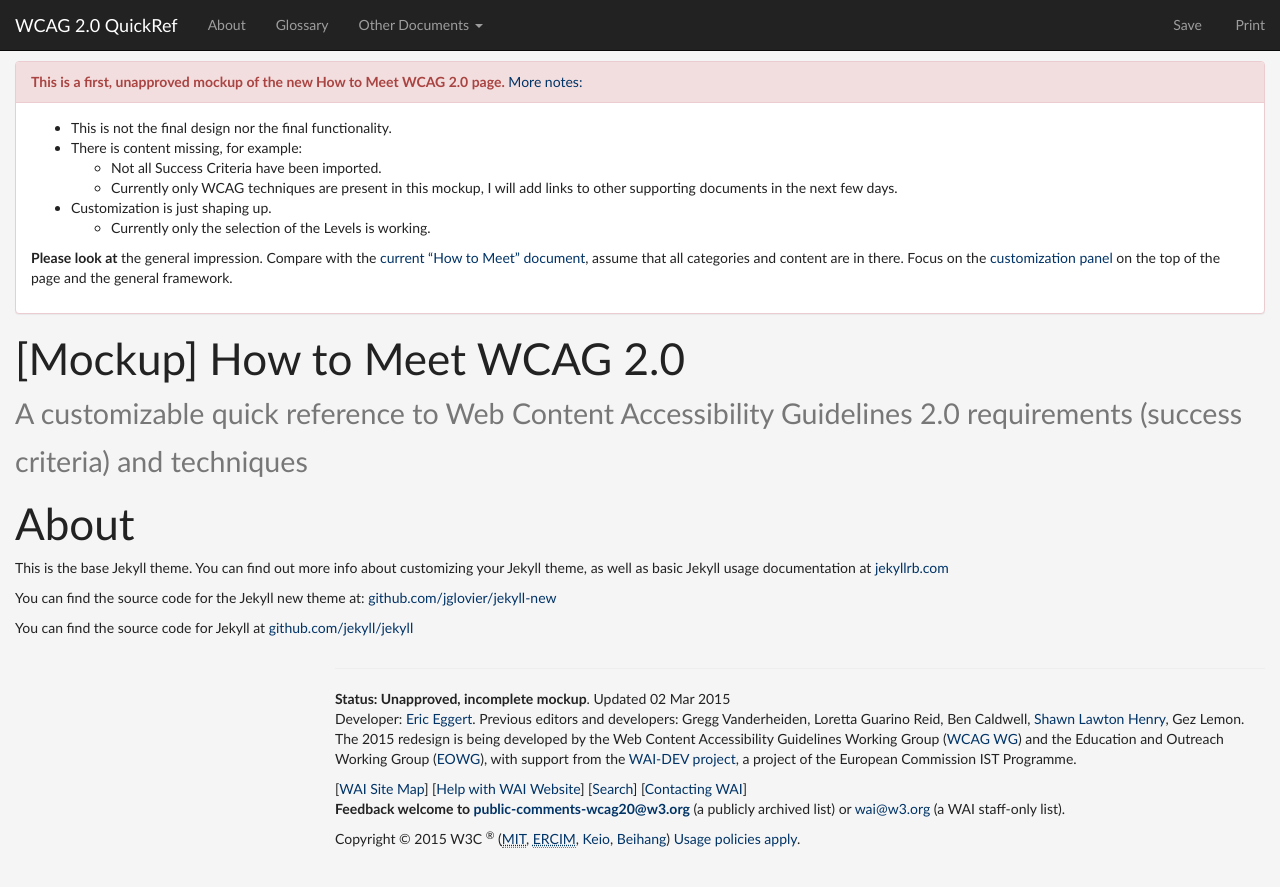
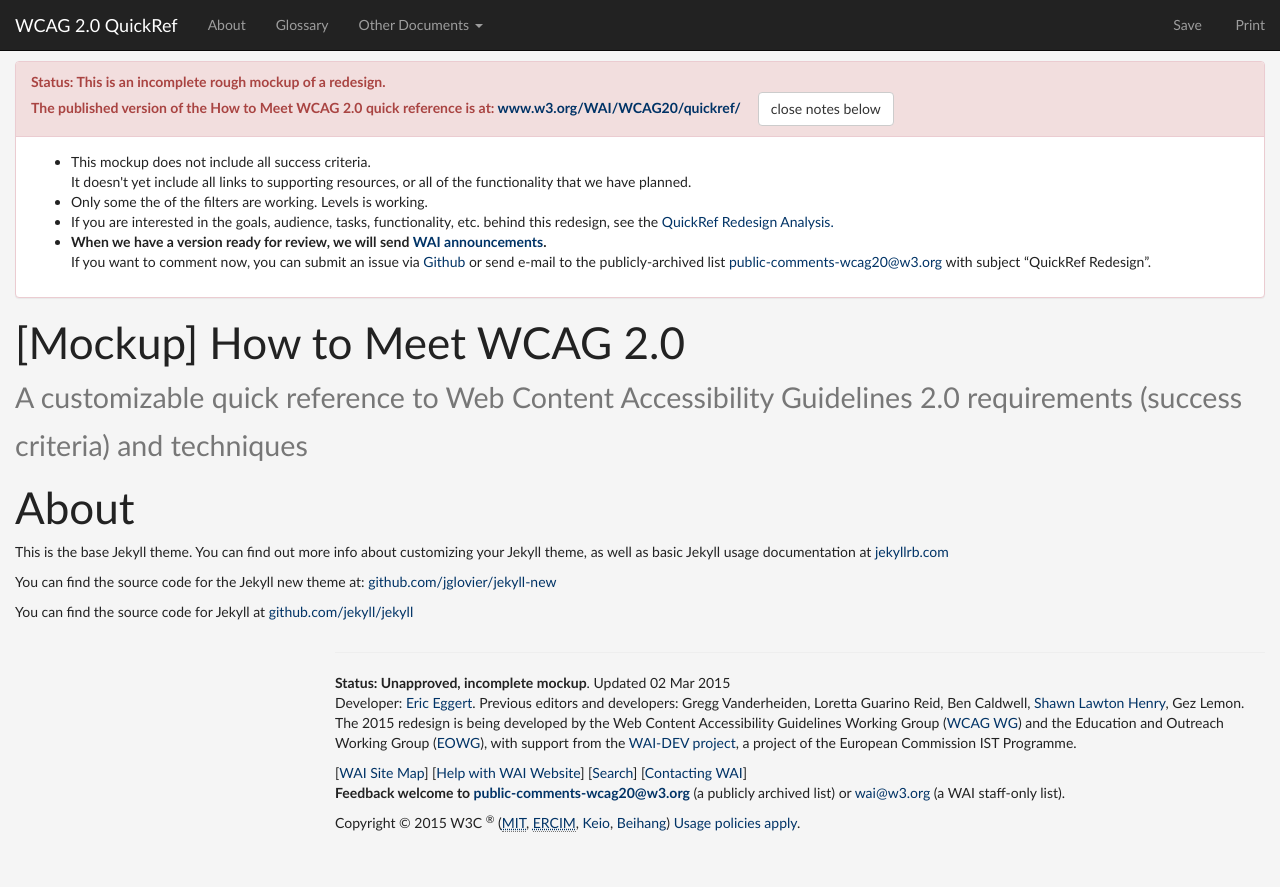
Before and after one commit to w3c/wai-wcag-quickref, a Jekyll site: the page built from about.md, in a window 1280 px wide. Shown: the top 887 px of the page. Built offline with Jekyll 4.4.1, drawn with Linux system fonts in a browser that asks for light colours.

Commit message:
Add heading

```diff
--- a/_includes/header.html
+++ b/_includes/header.html
@@ -1,27 +1,19 @@
 <header>
 
+  <h1 class="sr-only">Status of this mockup</h1>
   <div class="panel panel-danger" role="alert">
-    <div class="panel-heading">
-      <strong>This is a first, unapproved mockup of the new How to Meet WCAG 2.0 page.</strong> <a href="#devnotes" data-toggle="collapse" aria-expanded="true" aria-controls="devnotes">More notes:</a>
-    </div>
-    <div class="panel-body fade in" id="devnotes">
+   <div class="panel-heading devnoteheading"> <strong>Status: This is an incomplete rough mockup of a redesign.<br>The published version of the How to Meet WCAG 2.0 quick reference is at: <a href="http://www.w3.org/WAI/WCAG20/quickref/">www.w3.org/WAI/WCAG20/quickref/</a> &nbsp;&nbsp;&nbsp; <a href="#devnotes" data-toggle="collapse" aria-expanded="true" aria-controls="devnotes" class="btn btn-default">close notes below</a></strong></div>
+   <div class="panel-body fade in" id="devnotes">
       <ul>
-        <li>This is not the final design nor the final functionality.</li>
-        <li>There is content missing, for example:
-          <ul>
-            <li>Not all Success Criteria have been imported.</li>
-            <li>Currently only WCAG techniques are present in this mockup, I will add links to other supporting documents in the next few days.</li>
-          </ul>
-        </li>
-        <li>Customization is just shaping up.
-          <ul>
-            <li>Currently only the selection of the Levels is working.</li>
-          </ul>
-        </li>
+         <li>This mockup does not  include all success criteria.<br />
+            It doesn't yet include all links to supporting resources, or all of the functionality that we have planned.</li>
+         <li>Only some the of the filters are working. Levels is working.</li>
+         <li>If you are interested in the goals, audience, tasks, functionality, etc. behind this redesign, see the <a href="https://www.w3.org/WAI/GL/wiki/Resource_Redesign/Quickref/Analysis">QuickRef Redesign Analysis.</a></li>
+         <li><strong>When we have a version ready for review, we will send <a href="http://www.w3.org/WAI/about/announcements">WAI announcements</a>.</strong><br />
+          If you want to comment now, you can submit an issue via <a href="https://github.com/w3c/wai-wcag-quickref/issues">Github</a> or send e-mail to the publicly-archived list <a href="mailto:public-comments-wcag20@w3.org?subject=QuickRef_Redesign">public-comments-wcag20@w3.org</a> with subject “QuickRef Redesign”.</li>
       </ul>
-      <p><strong>Please look at</strong> the general impression. Compare with the <a href="http://www.w3.org/WAI/WCAG20/quickref/">current “How to Meet” document</a>, assume that all categories and content are in there. Focus on the <a href="#filters">customization panel</a> on the top of the page and the general framework.</p>
-    </div>
-  </div>
+   </div>
+</div>
 
 	<h1>[Mockup] How to Meet WCAG 2.0 <br><small>A customizable quick reference to Web Content Accessibility Guidelines 2.0 requirements (success criteria) and techniques</small></h1>
 
```
